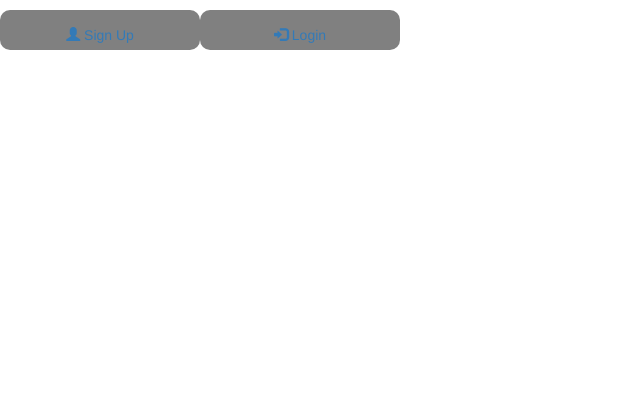
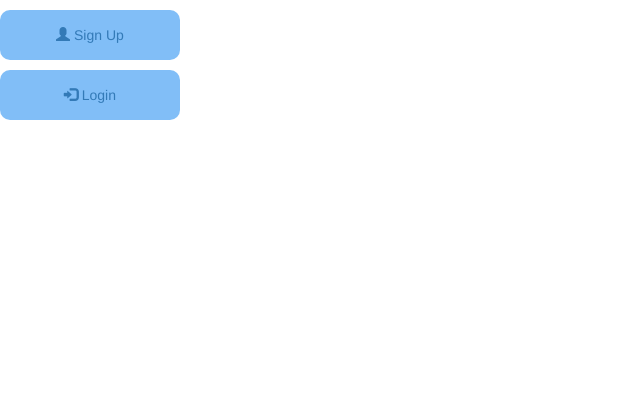
Before and after one commit to dibashthapa/Flask-App, a Flask app: template templates/base.html in a window 1280 px wide. Shown: the top 420 px of the page, without its empty margins (0-640 px from the left). Run offline with Flask 2, Linux system fonts and the light colour scheme; the template is opened without the code that fills it, so the values that code supplies are empty; some libraries are stand-ins or nearby versions.

Commit message:
input field changed

```diff
--- a/static/css/style.css
+++ b/static/css/style.css
@@ -1,14 +1,4 @@
-html {
-    --text-color-normal: #0a244d;
-    --text-color-light: #8cabd9;
-  }
 
-  html[data-theme='dark'] {
-    --text-color-normal: hsl(210, 10%, 62%);
-    --text-color-light: hsl(210, 15%, 35%);
-    --text-color-richer: hsl(210, 50%, 72%);
-    --text-color-highlight: hsl(25, 70%, 45%);
-  }
 .footer {
     position:fixed;
 
@@ -23,10 +13,27 @@
 ul li {
   list-style:none;
   color:white;
-  background:grey;
+
  margin-top:10px;
  text-align:center;
-  width:200px;
-  height:40px;
+  max-width:200px;
+  width:100%;
+  height:100%;
   border-radius:10px;
+  background-color: #81BEF7;
+
+
 }
+input {
+
+  width: 300px;
+  background: linear-gradient(to right, #000, #000) 5px calc(100% - 5px)/calc(100% - 10px) 2px no-repeat;
+
+  background-color: #fcfcfc;
+border:none;
+  padding: 10px;
+}
+i {
+  font-size:20px;
+  color:blue;
+}
```
